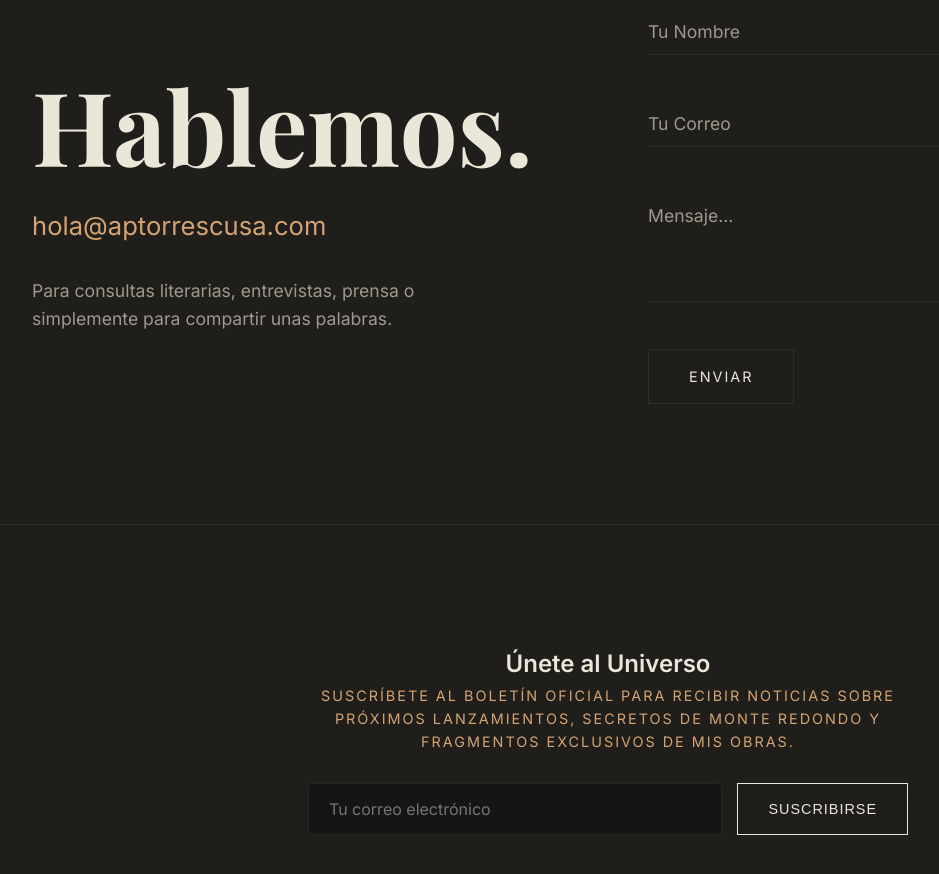
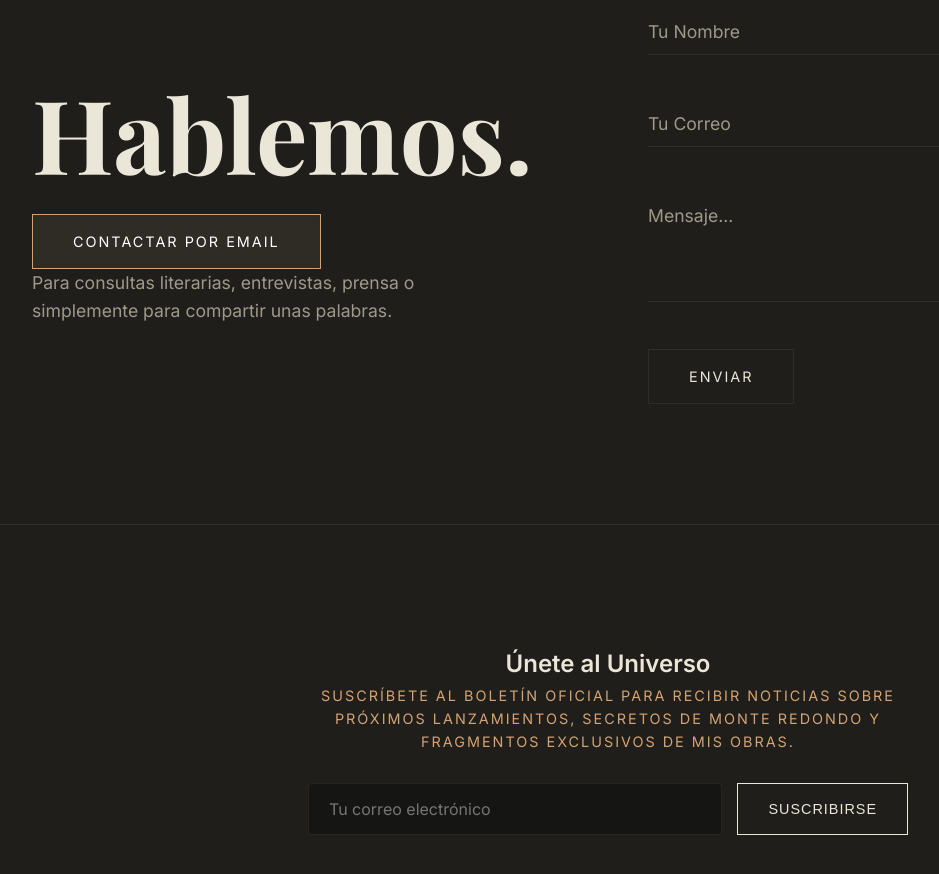
Before and after one commit to auritoledo/aptorrescusa-web, a plain HTML site: page biografia.html in a window 1280 px wide. Shown: the part 2748-3622 px from the top of the page, without its empty margins (32-971 px from the left). Drawn offline with nearby package versions, Linux system fonts and the light colour scheme; a web font is replaced by a local one.

Commit message:
Hide visible emails, update contact to prorriper@hotmail.com, and ensure favicon

```diff
--- a/biografia.html
+++ b/biografia.html
@@ -118,8 +118,11 @@
                 <div class="contact-grid">
                     <div class="contact-text fade-up">
                         <h2 class="huge-title">Hablemos.</h2>
-                        <a href="mailto:hola@aptorrescusa.com"
-                            class="magnetic-link hover-target">hola@aptorrescusa.com</a>
+                        <div class="mt-20">
+                            <a href="mailto:prorriper@hotmail.com" class="btn-primary hover-target">
+                                <span>Contactar por email</span>
+                            </a>
+                        </div>
                         <p class="contact-desc">Para consultas literarias, entrevistas, prensa o simplemente para
                             compartir unas palabras.</p>
                     </div>
```
Also changed, not shown: contacto.html (+5 -2 lines).
